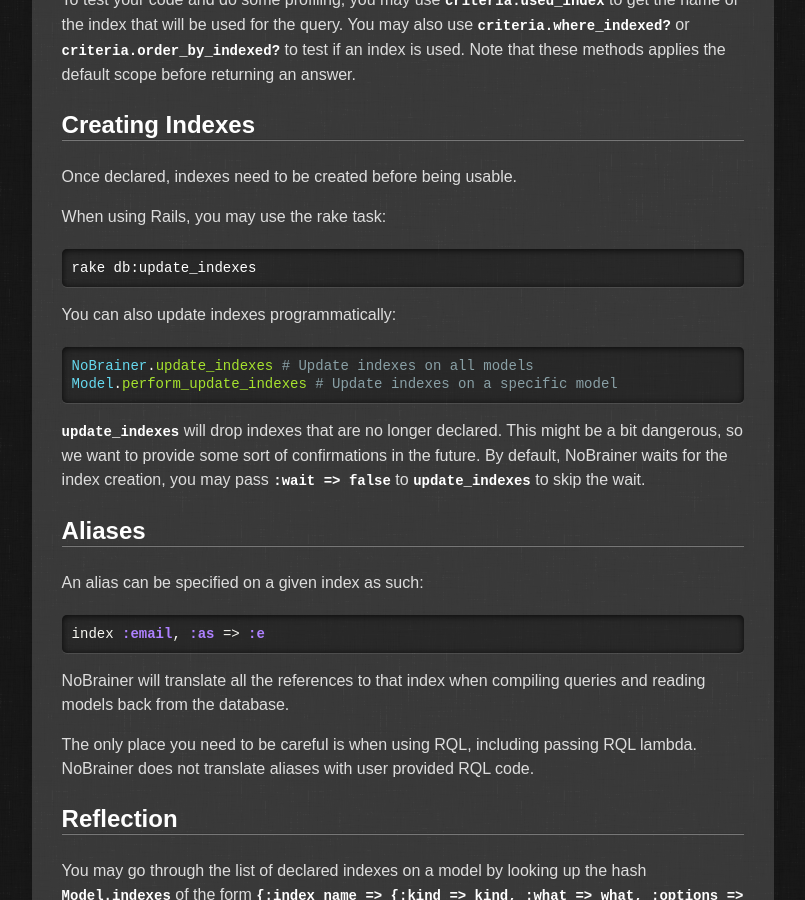
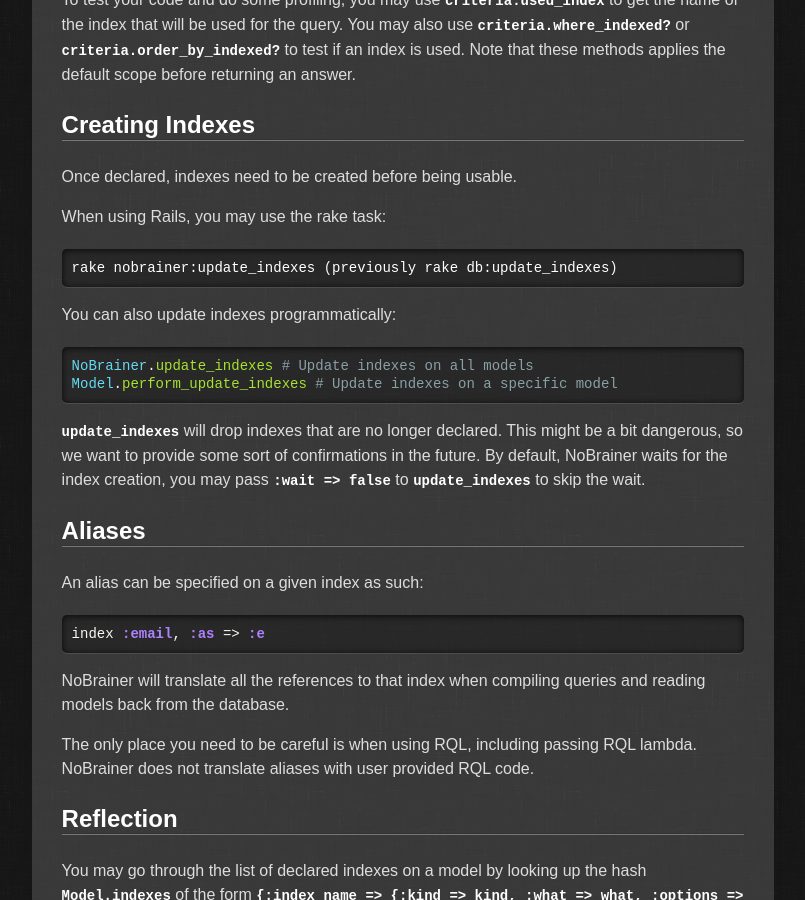
Before and after one commit to NoBrainerORM/nobrainer.io, a Jekyll site: the page built from docs/indexes.md, in a window 1280 px wide and 900 px high, scrolled down 2387 px. Shown: the whole window, without its empty margins (335-1140 px from the left). Built offline with Jekyll 4.4.1, drawn with Linux system fonts in a browser that asks for light colours; comment, search, counter and statistics services are not loaded.

Commit message:
changed to new syntax
Maybe one should say "< x.x.x db:update_indexes" instead where x.x.x is the version where the syntax was changed, or maybe just skip that but thing altogether

```diff
--- a/docs/indexes.md
+++ b/docs/indexes.md
@@ -124,7 +124,7 @@
 When using Rails, you may use the rake task:
 
 {% highlight bash %}
-rake db:update_indexes
+rake nobrainer:update_indexes (previously rake db:update_indexes)
 {% endhighlight %}
 
 You can also update indexes programmatically:
```
